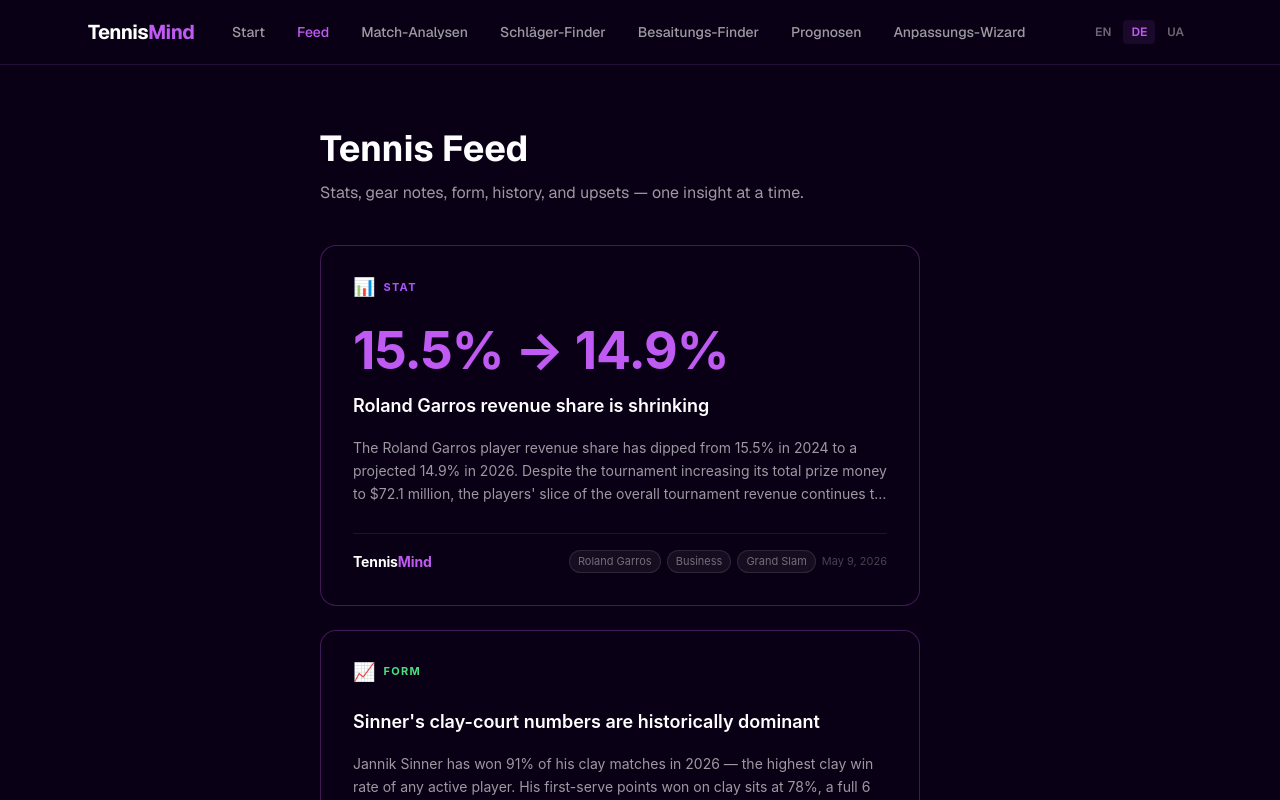
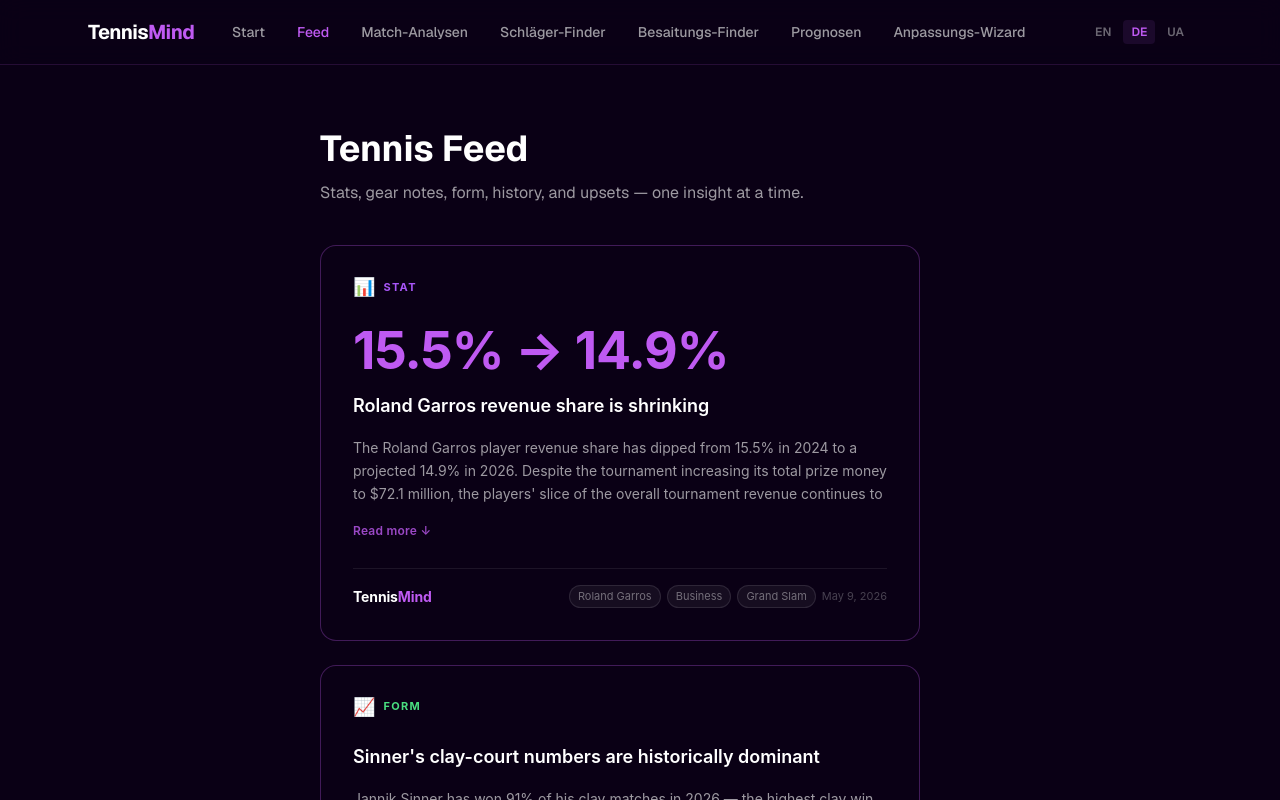
Before and after one commit to dmytrogalakhov/tennismind-web, a Next.js app: page /de/feed in a window 1280 px wide. Shown: the top 800 px of the page. Built offline with nearby package versions, Linux system fonts and the light colour scheme.

Commit message:
Fix feed card truncation issue

```diff
--- a/app/components/FeedStatCard.tsx
+++ b/app/components/FeedStatCard.tsx
@@ -1,6 +1,6 @@
 "use client";
 
-import { useRef } from "react";
+import { useRef, useState, useEffect } from "react";
 import { toPng } from "html-to-image";
 import type { FeedCardType } from "@/lib/feed";
 
@@ -27,9 +27,22 @@ const TYPE_CONFIG: Record<FeedCardType, { icon: string; label: string; color: st
   upset:   { icon: "⚡", label: "UPSET",   color: "#f472b6" },
 };
 
+// 3 lines × 1.65 line-height × 14px font-size
+const COLLAPSED_HEIGHT = 3 * 1.65 * 14;
+
 export default function FeedStatCard({ type, title, body, tags, date, keyNumber }: Props) {
   const cardRef = useRef<HTMLDivElement>(null);
+  const bodyRef = useRef<HTMLDivElement>(null);
+  const [expanded, setExpanded] = useState(false);
+  const [overflows, setOverflows] = useState(false);
   const cfg = TYPE_CONFIG[type] ?? TYPE_CONFIG.stat;
+
+  // Measure after mount whether the body actually exceeds 3 lines
+  useEffect(() => {
+    const el = bodyRef.current;
+    if (!el) return;
+    setOverflows(el.scrollHeight > COLLAPSED_HEIGHT + 2);
+  }, [body]);
 
   async function handleDownload() {
     if (!cardRef.current) return;
@@ -54,8 +67,7 @@ export default function FeedStatCard({ type, title, body, tags, date, keyNumber
           maxWidth: 600,
           width: "100%",
           boxSizing: "border-box",
-          fontFamily:
-            "-apple-system, BlinkMacSystemFont, 'Segoe UI', system-ui, sans-serif",
+          fontFamily: "-apple-system, BlinkMacSystemFont, 'Segoe UI', system-ui, sans-serif",
           position: "relative",
         }}
       >
@@ -96,21 +108,42 @@ export default function FeedStatCard({ type, title, body, tags, date, keyNumber
           {title}
         </div>
 
-        {/* Body — clamped to 3 lines visually */}
+        {/* Body — animates between collapsed and expanded via max-height */}
         <div
+          ref={bodyRef}
           style={{
             fontSize: 14,
             color: "rgba(255,255,255,0.6)",
             lineHeight: 1.65,
-            marginBottom: 28,
-            display: "-webkit-box",
-            WebkitLineClamp: 3,
-            WebkitBoxOrient: "vertical",
             overflow: "hidden",
+            maxHeight: expanded ? "600px" : `${COLLAPSED_HEIGHT}px`,
+            transition: "max-height 0.3s ease",
+            marginBottom: overflows ? 12 : 28,
           }}
         >
           {body}
         </div>
+
+        {/* Read more / Show less toggle */}
+        {overflows && (
+          <button
+            onClick={() => setExpanded((e) => !e)}
+            style={{
+              background: "none",
+              border: "none",
+              padding: 0,
+              marginBottom: 28,
+              color: "#BF5AF2",
+              fontSize: 12,
+              fontWeight: 600,
+              cursor: "pointer",
+              letterSpacing: "0.02em",
+              opacity: 0.8,
+            }}
+          >
+            {expanded ? "Show less ↑" : "Read more ↓"}
+          </button>
+        )}
 
         {/* Bottom bar */}
         <div
@@ -151,7 +184,7 @@ export default function FeedStatCard({ type, title, body, tags, date, keyNumber
         </div>
       </div>
 
-      {/* Download button — only shown on hover, not part of export */}
+      {/* Download button — shown on hover only, outside the export ref */}
       <button
         onClick={handleDownload}
         className="absolute top-3 right-3 opacity-0 group-hover:opacity-100 transition-opacity bg-white/10 hover:bg-white/20 border border-white/20 rounded-lg p-2 text-white/50 hover:text-white"
```
